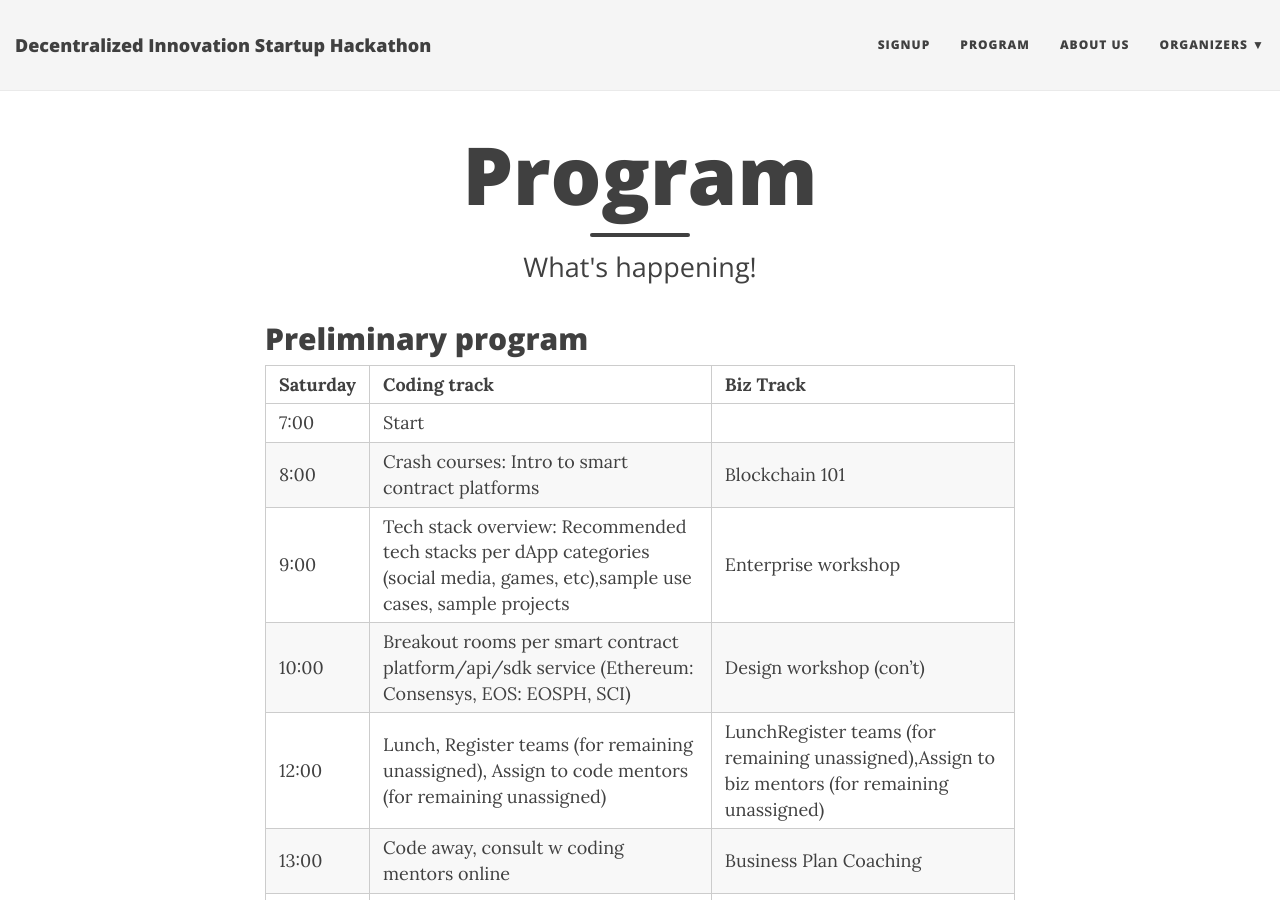
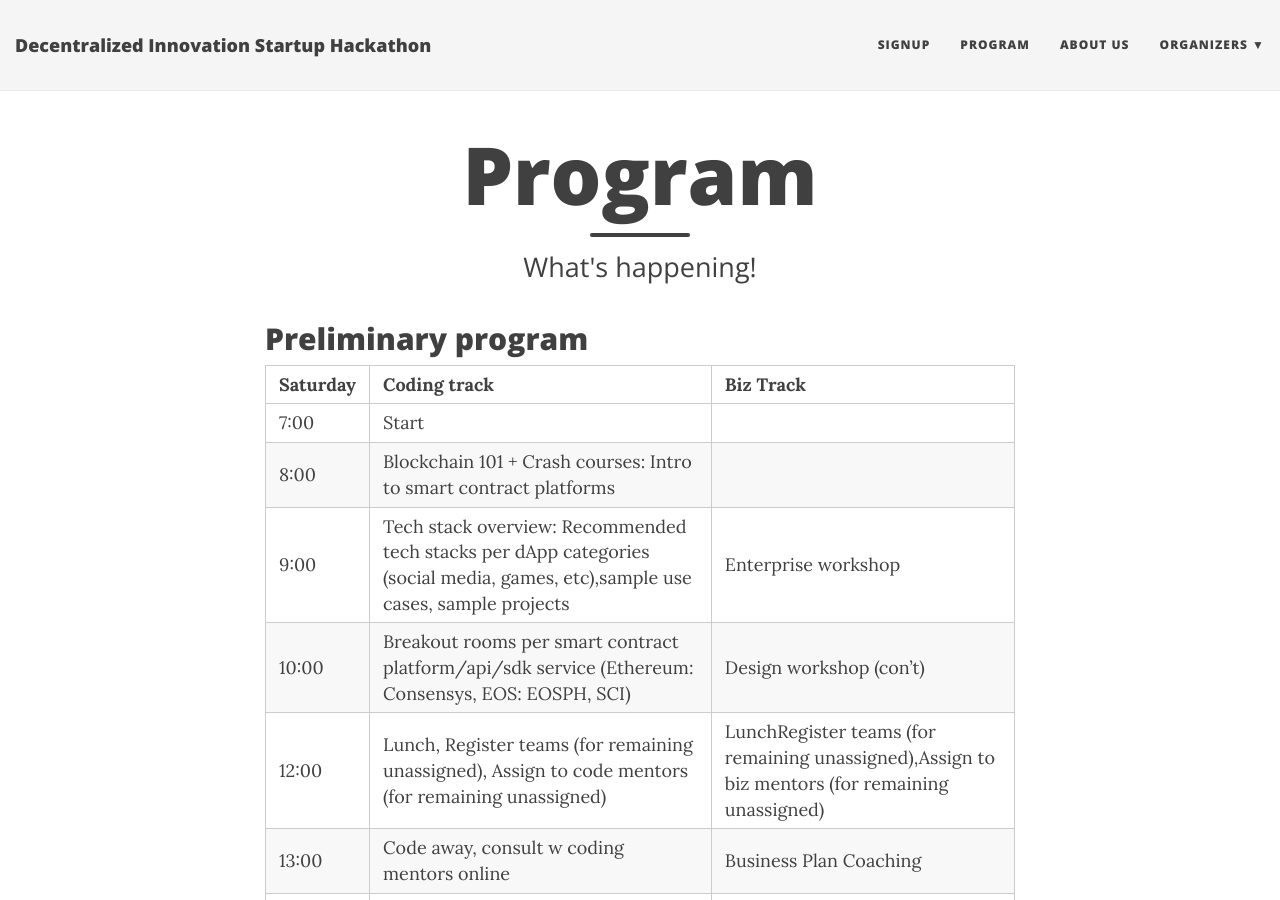
Before and after one commit to dish-event/dish-event, a Jekyll site: the page built from program.md, in a window 1280 px wide and 900 px high. Built offline with Jekyll 4.4.1, drawn with Linux system fonts in a browser that asks for light colours; nearby versions of some CDN libraries.

Commit message:
update 8am

```diff
--- a/program.md
+++ b/program.md
@@ -9,7 +9,7 @@ subtitle: What's happening!
 | Saturday              | Coding track                                                                                                                 	    | Biz Track                                                                                       	|
 |----------------------	|-------------------------------------------------------------------------------------------------------------------------------	|-------------------------------------------------------------------------------------------------	|
 | 7:00                 	| Start                                                                                                                         	|                                                                                                 	|
-| 8:00                 	| Crash courses: Intro to smart contract platforms                                                                              	| Blockchain 101                                                                                  	|
+| 8:00                 	| Blockchain 101 + Crash courses: Intro to smart contract platforms                                                                              	                                                                                   	|
 | 9:00                 	| Tech stack overview: Recommended tech stacks per dApp categories (social media, games, etc),sample use cases, sample projects 	| Enterprise workshop                                                                                     	|
 | 10:00                	| Breakout rooms per smart contract platform/api/sdk service (Ethereum: Consensys, EOS: EOSPH, SCI)                                         	| Design workshop (con’t)                                                                             	|
 | 12:00                	| Lunch, Register teams (for remaining unassigned), Assign to code mentors (for remaining unassigned)                            	| LunchRegister teams (for remaining unassigned),Assign to biz mentors (for remaining unassigned) 	|
```
